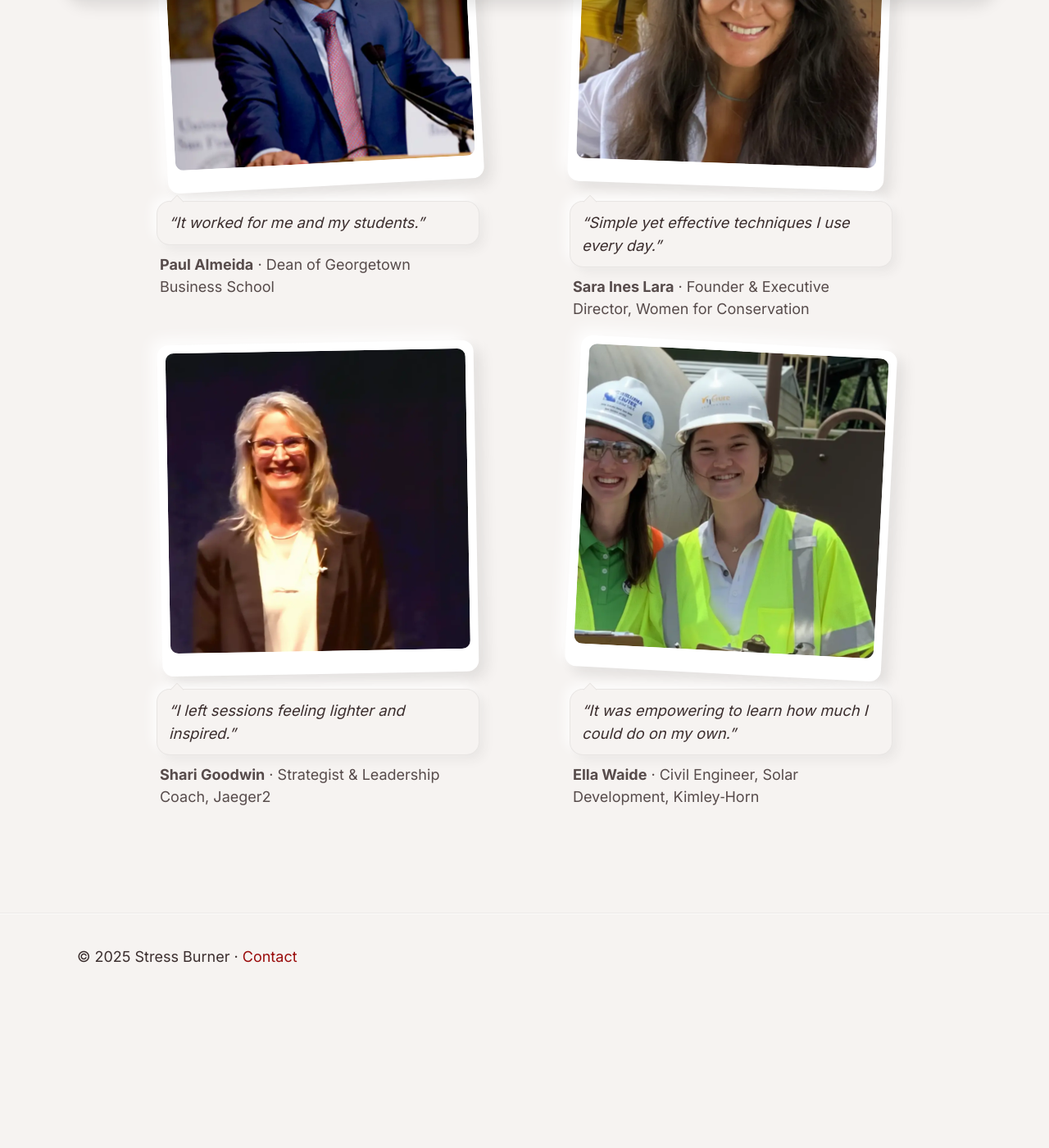
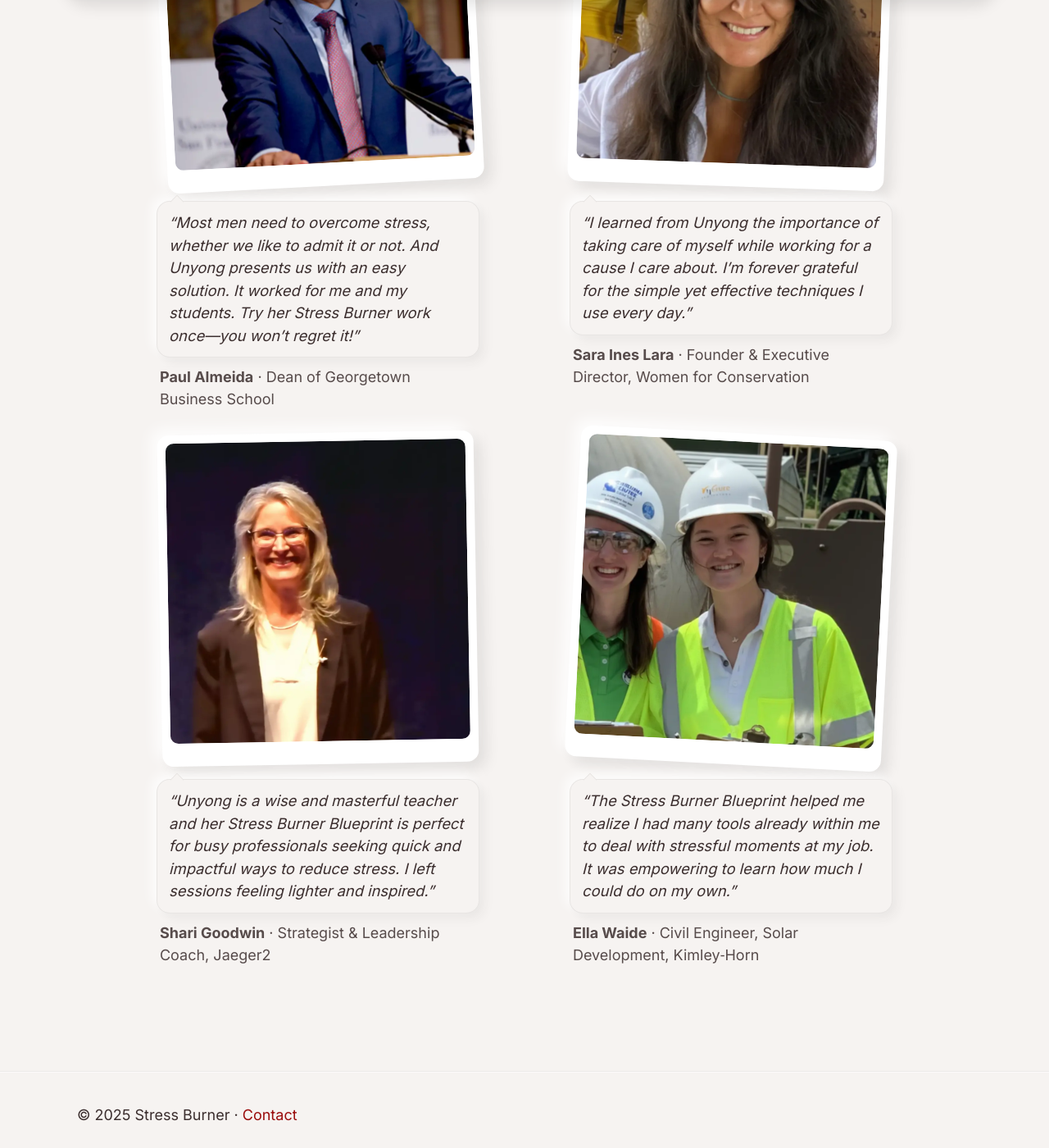
Before and after one commit to chriswakeley/test-blog, a Jekyll site: the page built from testimonials.md, in a window 1280 px wide and 1400 px high, scrolled down 415 px. Shown: the whole window at 82% size. Built offline with Jekyll 4.4.1, drawn with Linux system fonts in a browser that asks for light colours; before the commit the page ends 1644 px from its top, so only the background shows below that; some of the changed text lies outside the part shown.

Commit message:
Rename "Testimonials" to "Client Comments" for improved clarity and update associated content

```diff
--- a/_config.yml
+++ b/_config.yml
@@ -46,7 +46,7 @@ nav:
     url: /course/
   - title: Book
     url: /book/
-  - title: Testimonials
+  - title: Client Comments
     url: /testimonials/
   - title: About
     url: /about/
--- a/testimonials.md
+++ b/testimonials.md
@@ -19,7 +19,7 @@ permalink: /testimonials/
             <img class="story-photo" src="{{ '/assets/images/paulalmeida.webp' | relative_url }}" alt="Portrait of Paul Almeida" loading="lazy" />
           </picture>
         </div>
-        <blockquote class="story-quote">“It worked for me and my students.”</blockquote>
+        <blockquote class="story-quote">“Most men need to overcome stress, whether we like to admit it or not. And Unyong presents us with an easy solution. It worked for me and my students. Try her Stress Burner work once—you won’t regret it!”</blockquote>
         <figcaption class="story-meta"><strong>Paul Almeida</strong> · Dean of Georgetown Business School</figcaption>
       </figure>
 
@@ -30,7 +30,7 @@ permalink: /testimonials/
             <img class="story-photo" src="{{ '/assets/images/saraineslara.webp' | relative_url }}" alt="Portrait of Sara Ines Lara" loading="lazy" />
           </picture>
         </div>
-        <blockquote class="story-quote">“Simple yet effective techniques I use every day.”</blockquote>
+        <blockquote class="story-quote">“I learned from Unyong the importance of taking care of myself while working for a cause I care about. I’m forever grateful for the simple yet effective techniques I use every day.”</blockquote>
         <figcaption class="story-meta"><strong>Sara Ines Lara</strong> · Founder &amp; Executive Director, Women for Conservation</figcaption>
       </figure>
 
@@ -41,7 +41,7 @@ permalink: /testimonials/
             <img class="story-photo" src="{{ '/assets/images/shari.webp' | relative_url }}" alt="Portrait of Shari Goodwin" loading="lazy" />
           </picture>
         </div>
-        <blockquote class="story-quote">“I left sessions feeling lighter and inspired.”</blockquote>
+        <blockquote class="story-quote">“Unyong is a wise and masterful teacher and her Stress Burner Blueprint is perfect for busy professionals seeking quick and impactful ways to reduce stress. I left sessions feeling lighter and inspired.”</blockquote>
         <figcaption class="story-meta"><strong>Shari Goodwin</strong> · Strategist &amp; Leadership Coach, Jaeger2</figcaption>
       </figure>
 
@@ -52,12 +52,12 @@ permalink: /testimonials/
             <img class="story-photo" src="{{ '/assets/images/ellawaide.webp' | relative_url }}" alt="Portrait of Ella Waide" loading="lazy" />
           </picture>
         </div>
-        <blockquote class="story-quote">“It was empowering to learn how much I could do on my own.”</blockquote>
+        <blockquote class="story-quote">“The Stress Burner Blueprint helped me realize I had many tools already within me to deal with stressful moments at my job. It was empowering to learn how much I could do on my own.”</blockquote>
         <figcaption class="story-meta"><strong>Ella Waide</strong> · Civil Engineer, Solar Development, Kimley‑Horn</figcaption>
       </figure>
     </div>
 
-    <div class="stories-pagination" role="group" aria-label="Testimonials">
+    <div class="stories-pagination" role="group" aria-label="Client comments">
       <button type="button" data-index="0" aria-label="Show Paul" aria-current="true"></button>
       <button type="button" data-index="1" aria-label="Show Sara" aria-current="false"></button>
       <button type="button" data-index="2" aria-label="Show Shari" aria-current="false"></button>
```
Also changed, not shown: other parts of testimonials.md (+3 -3 lines), index.md (+1 -1 lines).
